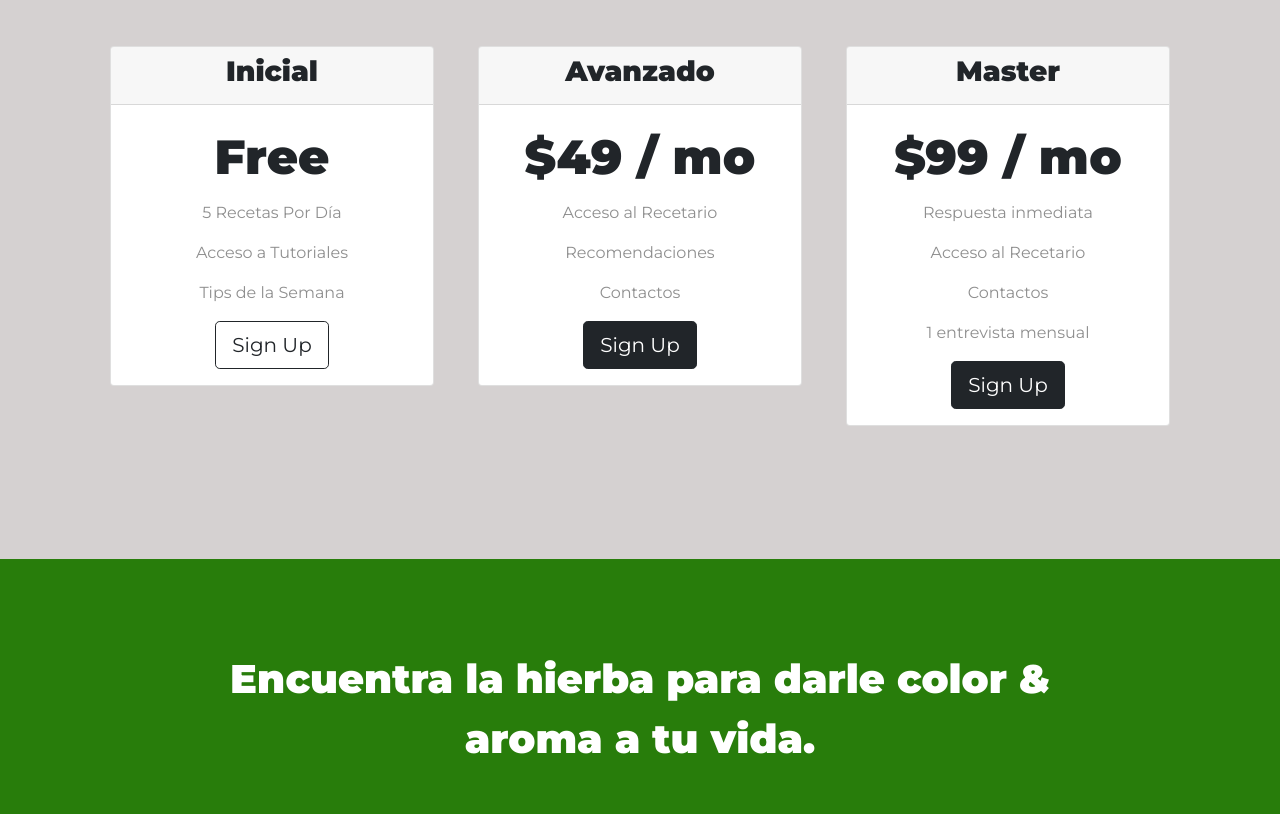
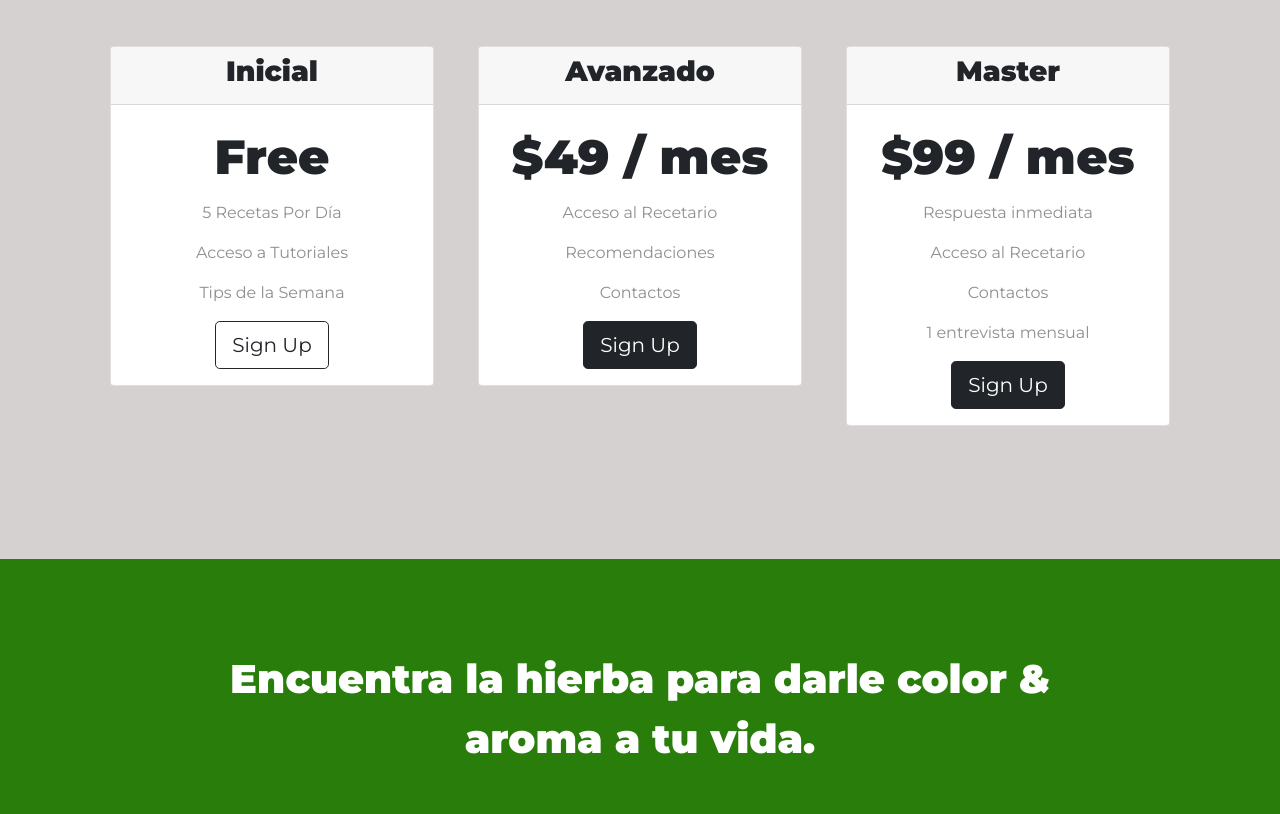
Before and after one commit to ElToqueRicardo/herbworld, a plain HTML site: page index.html in a window 1280 px wide. Shown: the part 1803-2617 px from the top of the page. Drawn offline with nearby package versions, Linux system fonts and the light colour scheme; a web font is replaced by a local one.

Commit message:
cambié mo X mes

```diff
--- a/index.html
+++ b/index.html
@@ -188,7 +188,7 @@
             <h3>Avanzado</h3>
           </div>
           <div class="card-body">
-            <h2 class="price-text">$49 / mo</h2>
+            <h2 class="price-text">$49 / mes</h2>
             <p>Acceso al Recetario</p>
             <p>Recomendaciones</p>
             <p>Contactos</p>
@@ -203,7 +203,7 @@
             <h3>Master</h3>
           </div>
           <div class="card-body">
-            <h2 class="price-text">$99 / mo</h2>
+            <h2 class="price-text">$99 / mes</h2>
             <p>Respuesta inmediata</p>
             <p>Acceso al Recetario</p>
             <p>Contactos</p>
```
